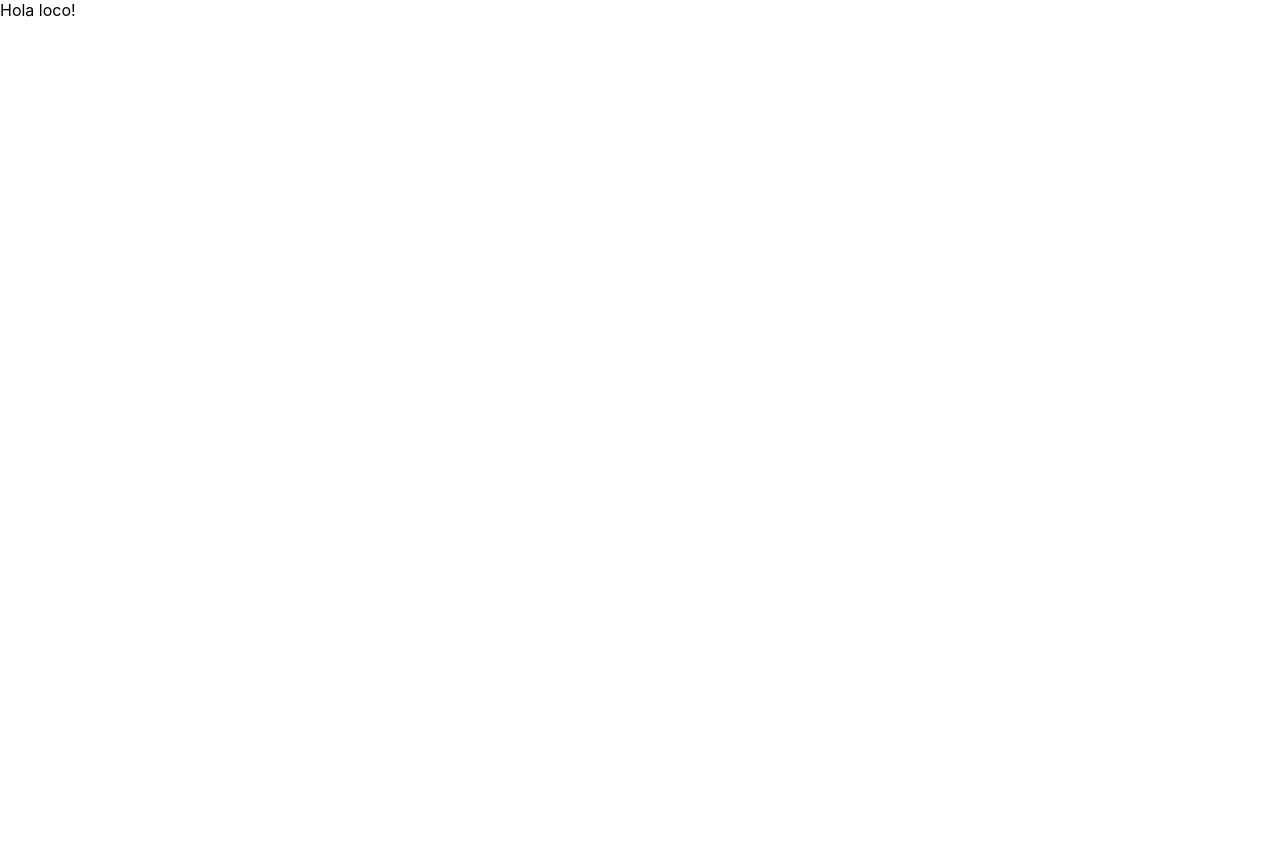
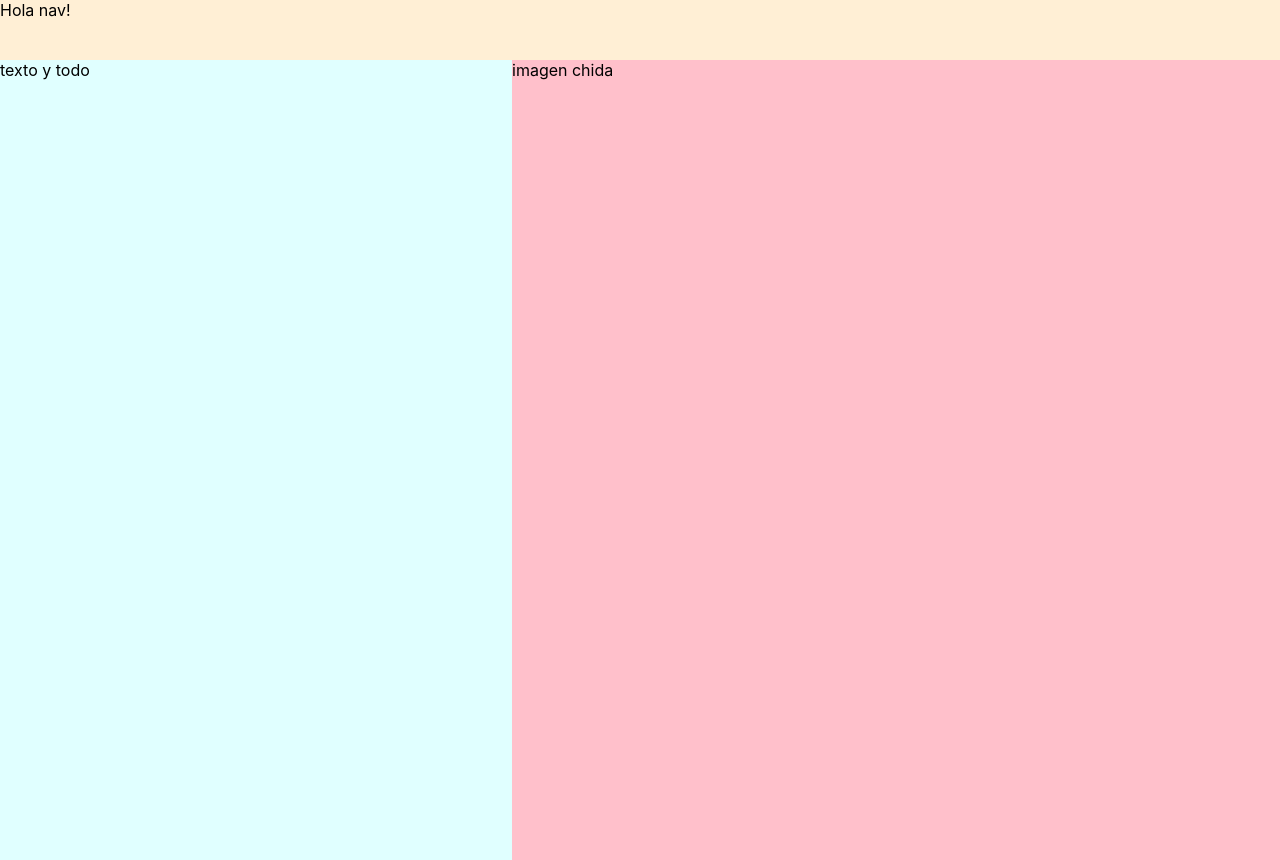
Before and after one commit to sueherrera30/food-tours, a React (Create React App) app: page / in a window 1280 px wide. Before the commit the page ends 800 px from the top, so only its background shows below. Built offline with nearby package versions, Linux system fonts and the light colour scheme.

Commit message:
skeleton divition

```diff
--- a/src/containers/NavBar.jsx
+++ b/src/containers/NavBar.jsx
@@ -0,0 +1,16 @@
+import React from 'react';
+import styled from 'styled-components';
+
+const MainContainer = styled.div`
+  background-color: papayawhip;
+  width: 100%;
+  height: 60px;
+`;
+
+const NavBar = () => (
+  <MainContainer>
+    Hola nav!
+  </MainContainer>
+);
+
+export default NavBar;
--- a/src/views/Home.jsx
+++ /dev/null
@@ -1,10 +0,0 @@
-import React from 'react';
-// import PropTypes from 'prop-types';
-
-const Home = () => (
-    <>
-     Hola loco!
-    </>
-);
-
-export default Home;
--- /dev/null
+++ b/src/views/Home/Sides.js
@@ -0,0 +1,24 @@
+import styled from 'styled-components';
+
+const MainContainer = styled.div`
+  background-color: yellow;
+  width: 100%;
+  height: 100vh;
+  display: grid;
+  grid-template-columns: 40% 60%;
+
+`;
+
+const InfoContainer = styled.div`
+  background-color: lightcyan;
+`;
+
+const ImageContainer = styled.div`
+  background-color: pink;
+`;
+
+export {
+  MainContainer,
+  InfoContainer,
+  ImageContainer,
+};
--- /dev/null
+++ b/src/views/Home/index.js
@@ -0,0 +1,16 @@
+import React from 'react';
+import { MainContainer, InfoContainer, ImageContainer } from './Sides';
+import NavBar from '../../containers/NavBar';
+// import PropTypes from 'prop-types';
+
+const Home = () => (
+  <>
+    <NavBar>Navbar</NavBar>
+    <MainContainer>
+      <InfoContainer>texto y todo</InfoContainer>
+      <ImageContainer> imagen chida </ImageContainer>
+    </MainContainer>
+  </>
+);
+
+export default Home;
```
